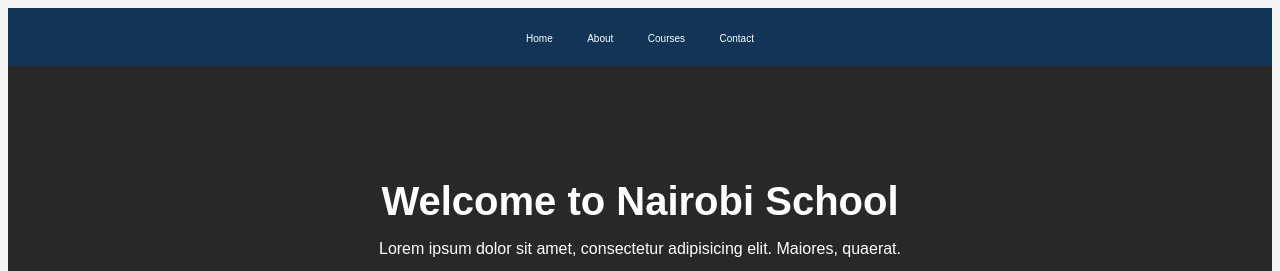
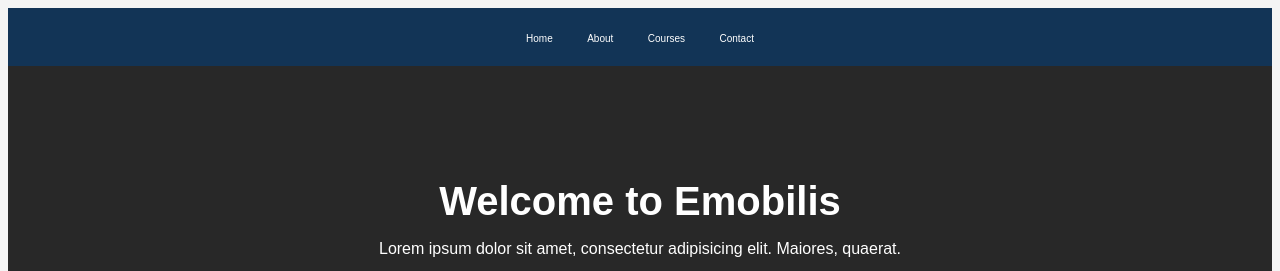
Before and after one commit to ianoweb/webdev, a plain HTML site: page home.html in a window 1280 px wide. Shown: the top 271 px of the page. Drawn offline with Linux system fonts and the light colour scheme.

Commit message:
Addition of other information

```diff
--- a/home.html
+++ b/home.html
@@ -5,7 +5,7 @@
     <meta name="viewport"
           content="width=device-width, user-scalable=no, initial-scale=1.0, maximum-scale=1.0, minimum-scale=1.0">
     <meta http-equiv="X-UA-Compatible" content="ie=edge">
-    <title>Home - Nairobi School</title>
+    <title>Home - Welcome to Emobilis</title>
     <link rel="stylesheet" href="assets/style.css">
 </head>
 <body>
@@ -18,7 +18,7 @@
     </nav>
 <!--hero section-->
     <section class="hero">
-        <h1>Welcome to Nairobi School</h1>
+        <h1>Welcome to Emobilis</h1>
         <p>Lorem ipsum dolor sit amet, consectetur adipisicing elit. Maiores, quaerat.</p>
         <button>Learn more</button>
     </section>
```
Also changed, not shown: newfile.html (+1 -0 lines).
